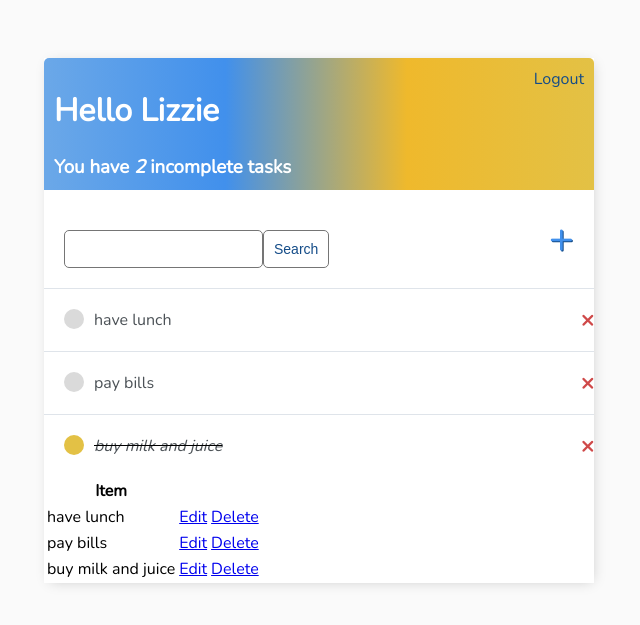
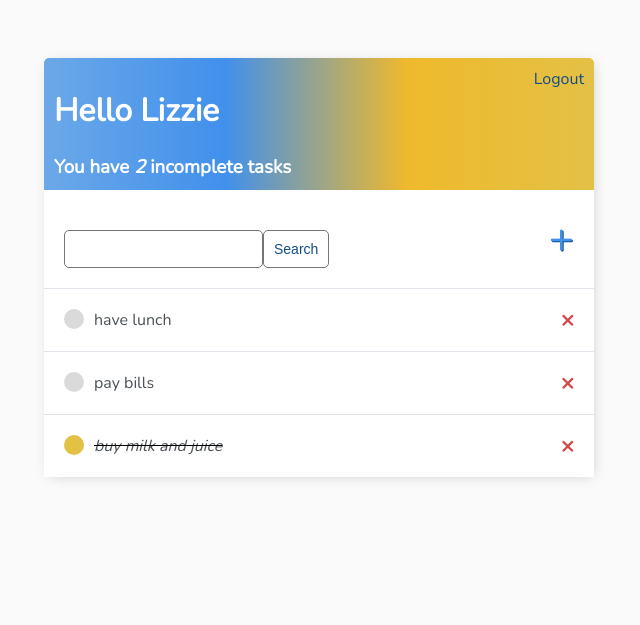
Before and after one commit to el-shes/to_do_list_djangoProject, a Django app: page / in a window 1280 px wide. Shown: the top 625 px of the page, without its empty margins (321-961 px from the left). Run offline with Django 4.2, Linux system fonts and the light colour scheme; a user stored in the database is signed in; data comes from the database, SQL or seed files in the repository; both versions use the stored data as it was after the commit.

Commit message:
Final styling updated

```diff
--- a/templates/list_app/main.html
+++ b/templates/list_app/main.html
@@ -96,7 +96,7 @@
             color: #cf4949;
             font-size: 22px;
             line-height: 0;
-            padding: 20px 0px;
+            padding: 20px 20px;
         }
 
         #add-link {
--- a/templates/list_app/task_list.html
+++ b/templates/list_app/task_list.html
@@ -47,24 +47,4 @@
 </div>
 
 
-
-<table>
-    <tr>
-        <th>Item</th>
-        <th></th>
-        <th></th>
-    </tr>
-<!--the default queryset name of “object_list-->
-    {% for task in tasks %}
-        <tr>
-        <td>{{ task.task_title }}</td>
-
-            <td><a href="{% url 'update-task' task.id %}">Edit</a></td>
-            <td><a href="{% url 'delete-task' task.id %}">Delete</a></td>
-        </tr>
-    {% empty %}
-        <h3>No item in list :(</h3>
-    {% endfor %}
-</table>
-
 {% endblock content %}
```
Also changed, not shown: templates/list_app/login.html (+5 -3 lines), templates/list_app/register.html (+5 -2 lines), db.sqlite3.
